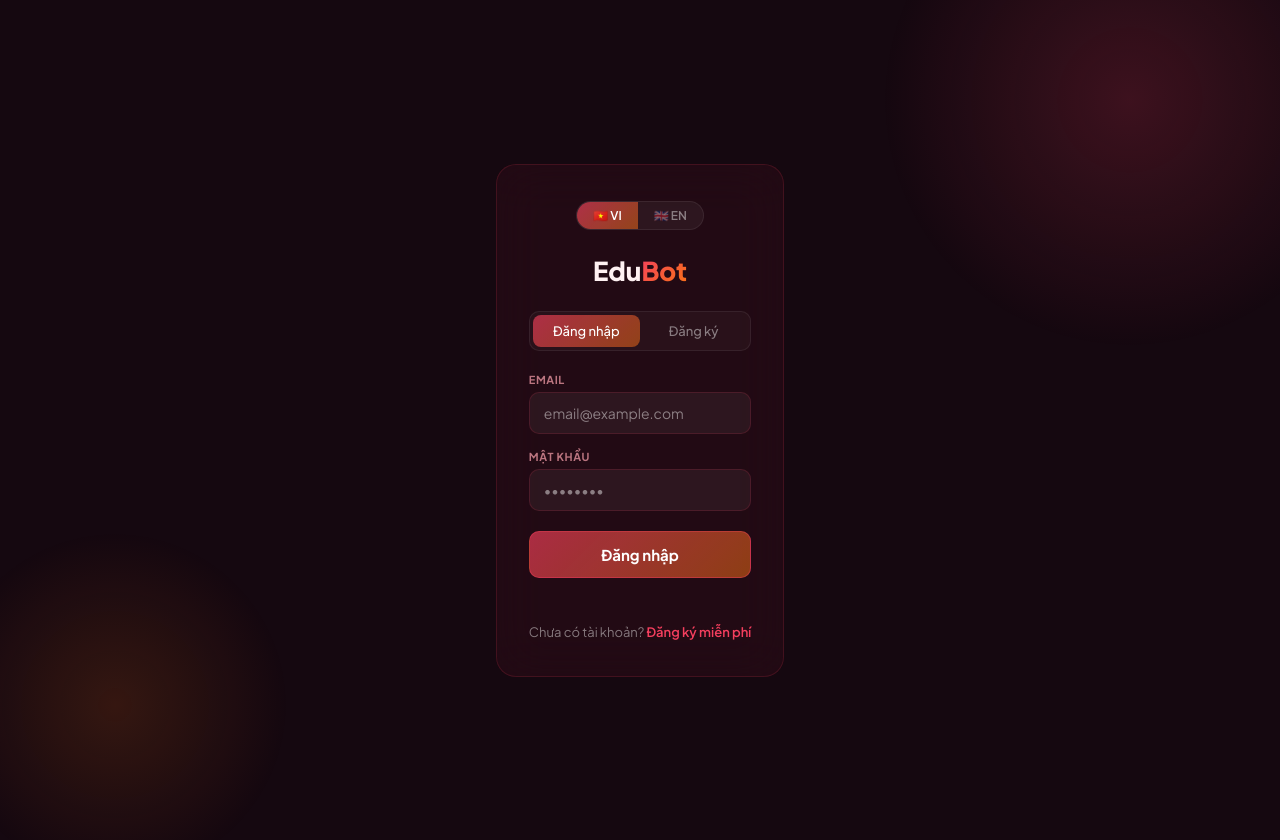
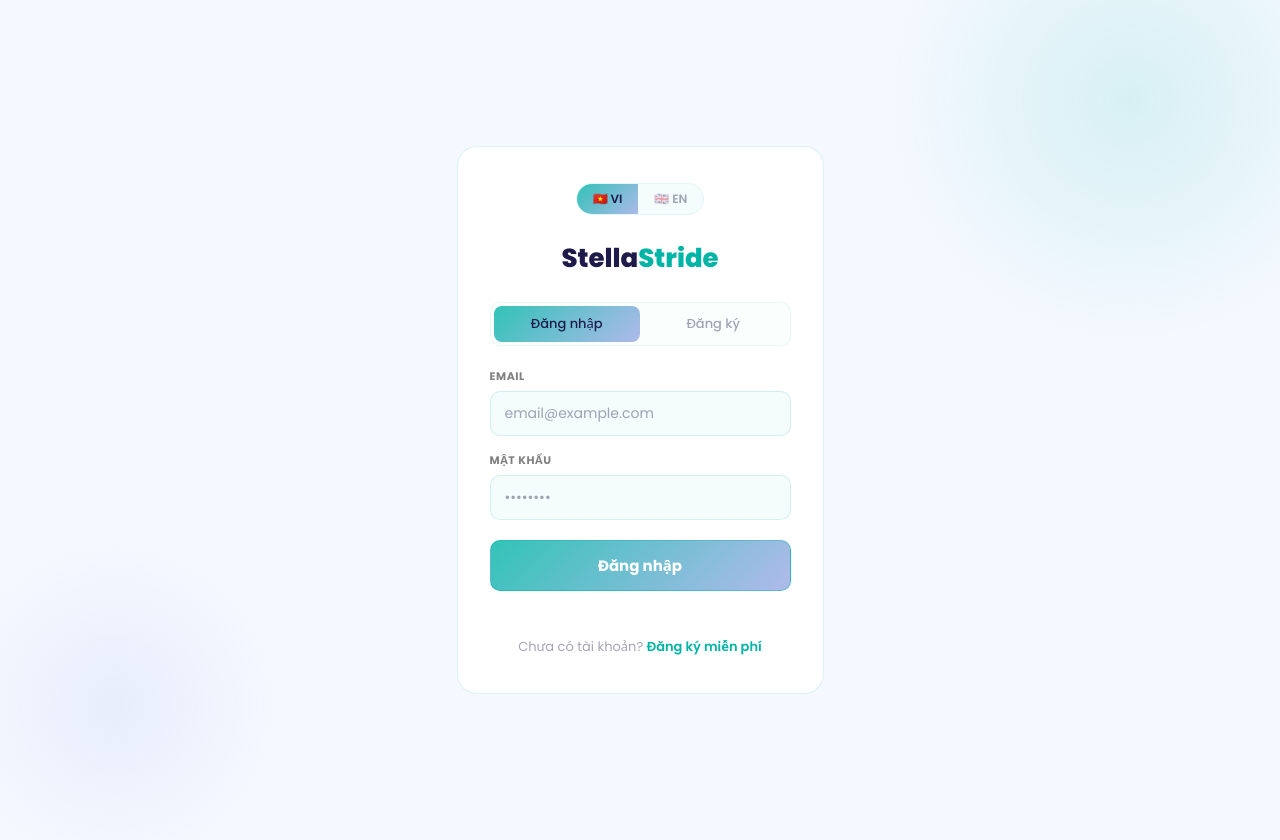
Before and after one commit to Nathan96VN/edubot-vietnam, a website: page public/register.html in a window 1280 px wide. Drawn offline with Linux system fonts and the light colour scheme.

Commit message:
Update branding and styles in register.html

```diff
--- a/public/register.html
+++ b/public/register.html
@@ -3,52 +3,52 @@
 <head>
 <meta charset="UTF-8"/>
 <meta name="viewport" content="width=device-width, initial-scale=1.0"/>
-<title>EduBot — Đăng nhập</title>
-<link href="https://fonts.googleapis.com/css2?family=Plus+Jakarta+Sans:wght@400;500;600;700;800&display=swap" rel="stylesheet"/>
+<title>StellaStride — Đăng nhập</title>
+<link href="https://fonts.googleapis.com/css2?family=Poppins:wght@400;500;600;700;800&display=swap" rel="stylesheet"/>
 <style>
 *{box-sizing:border-box;margin:0;padding:0}
 :root{
-  --bg:#150810;--primary:#F43F5E;--secondary:#F97316;
-  --pg:rgba(244,63,94,0.65);--sg:rgba(249,115,22,0.5);
-  --card:rgba(244,63,94,0.07);--border:rgba(244,63,94,0.15);
-  --border2:rgba(255,255,255,0.07);--text:#FFF1F2;
-  --muted:rgba(253,164,175,0.7);--muted2:rgba(255,255,255,0.45);
-  --font:'Plus Jakarta Sans',system-ui,sans-serif;
+  --bg:#F5F9FF;--primary:#00B4A6;--secondary:#7B8CDE;
+  --pg:rgba(0,180,166,0.8);--sg:rgba(123,140,222,0.6);
+  --card:rgba(0,180,166,0.05);--border:rgba(0,180,166,0.15);
+  --border2:rgba(0,180,166,0.08);--text:#1E1B4B;
+  --muted:rgba(45,45,45,0.6);--muted2:rgba(30,27,75,0.4);
+  --font:'Poppins',system-ui,sans-serif;
 }
-html,body{min-height:100vh;background:var(--bg);color:var(--text);font-family:var(--font);display:flex;align-items:center;justify-content:center;padding:20px;position:relative;overflow:hidden}
+html,body{min-height:100vh;background:#F5F9FF;color:var(--text);font-family:var(--font);display:flex;align-items:center;justify-content:center;padding:20px;position:relative;overflow:hidden}
 .orb{position:fixed;border-radius:50%;pointer-events:none}
-.o1{width:500px;height:500px;background:radial-gradient(circle,rgba(244,63,94,0.18),transparent 70%);top:-150px;right:-100px}
-.o2{width:350px;height:350px;background:radial-gradient(circle,rgba(249,115,22,0.14),transparent 70%);bottom:-80px;left:-60px}
-.card{background:rgba(244,63,94,0.06);backdrop-filter:blur(24px);border:1px solid var(--border);border-radius:20px;padding:36px 32px;width:100%;max-width:400px;position:relative;z-index:1}
-.lang-wrap{display:flex;justify-content:center;background:rgba(255,255,255,0.05);border:1px solid var(--border2);border-radius:20px;overflow:hidden;width:fit-content;margin:0 auto 24px}
+.o1{width:500px;height:500px;background:radial-gradient(circle,rgba(0,180,166,0.12),transparent 70%);top:-150px;right:-100px}
+.o2{width:350px;height:350px;background:radial-gradient(circle,rgba(123,140,222,0.1),transparent 70%);bottom:-80px;left:-60px}
+.card{background:#ffffff;backdrop-filter:blur(24px);border:1px solid var(--border);border-radius:20px;padding:36px 32px;width:100%;max-width:400px;position:relative;z-index:1}
+.lang-wrap{display:flex;justify-content:center;background:rgba(0,180,166,0.04);border:1px solid var(--border2);border-radius:20px;overflow:hidden;width:fit-content;margin:0 auto 24px}
 .lb{padding:6px 16px;font-size:12px;font-weight:600;border:none;background:transparent;color:var(--muted2);cursor:pointer;font-family:var(--font)}
-.lb.on{background:linear-gradient(135deg,var(--pg),var(--sg));color:#fff}
+.lb.on{background:linear-gradient(135deg,var(--pg),var(--sg));color:#1E1B4B}
 .brand{text-align:center;margin-bottom:24px}
-.brand-text{font-size:26px;font-weight:800;color:var(--text)}
-.brand-text span{background:linear-gradient(135deg,var(--primary),var(--secondary));-webkit-background-clip:text;-webkit-text-fill-color:transparent}
-.title{font-size:22px;font-weight:700;text-align:center;margin-bottom:6px;color:var(--text)}
+.brand-text{font-size:26px;font-weight:800;color:#1E1B4B}
+.brand-text span{color:#00B4A6;-webkit-text-fill-color:#00B4A6}
+.title{font-size:22px;font-weight:700;text-align:center;margin-bottom:6px;color:#1E1B4B}
 .subtitle{font-size:13px;color:var(--muted);text-align:center;margin-bottom:28px}
-.tabs{display:flex;background:rgba(255,255,255,0.03);border:1px solid var(--border2);border-radius:10px;padding:3px;margin-bottom:22px}
+.tabs{display:flex;background:rgba(0,180,166,0.02);border:1px solid var(--border2);border-radius:10px;padding:3px;margin-bottom:22px}
 .tab{flex:1;padding:8px;text-align:center;border:none;background:transparent;color:var(--muted2);font-size:13px;font-weight:500;border-radius:8px;cursor:pointer;font-family:var(--font);transition:all 0.2s}
-.tab.on{background:linear-gradient(135deg,var(--pg),var(--sg));color:#fff}
+.tab.on{background:linear-gradient(135deg,var(--pg),var(--sg));color:#1E1B4B}
 .field{margin-bottom:16px}
 .field label{display:block;font-size:11px;font-weight:700;color:var(--muted);text-transform:uppercase;letter-spacing:0.05em;margin-bottom:6px}
-.field input,.field select{width:100%;padding:11px 14px;background:rgba(255,255,255,0.05);border:1px solid var(--border);border-radius:10px;color:var(--text);font-size:14px;font-family:var(--font);outline:none;transition:border-color 0.2s}
-.field input:focus,.field select:focus{border-color:rgba(244,63,94,0.4)}
+.field input,.field select{width:100%;padding:11px 14px;background:rgba(0,180,166,0.04);border:1px solid var(--border);border-radius:10px;color:var(--text);font-size:14px;font-family:var(--font);outline:none;transition:border-color 0.2s}
+.field input:focus,.field select:focus{border-color:rgba(0,180,166,0.4)}
 .field input::placeholder{color:var(--muted2)}
-.field select option{background:#1F0D18;color:var(--text)}
+.field select option{background:#ffffff;color:#1E1B4B}
 .role-wrap{display:flex;gap:8px;margin-bottom:18px}
-.role-btn{flex:1;padding:10px;border-radius:10px;border:1.5px solid var(--border2);background:rgba(255,255,255,0.03);color:var(--muted2);font-size:13px;font-weight:500;cursor:pointer;text-align:center;transition:all 0.2s;font-family:var(--font)}
-.role-btn.on{border-color:rgba(244,63,94,0.4);color:var(--primary);background:rgba(244,63,94,0.08)}
+.role-btn{flex:1;padding:10px;border-radius:10px;border:1.5px solid var(--border2);background:rgba(0,180,166,0.02);color:var(--muted2);font-size:13px;font-weight:500;cursor:pointer;text-align:center;transition:all 0.2s;font-family:var(--font)}
+.role-btn.on{border-color:rgba(0,180,166,0.4);color:var(--primary);background:rgba(0,180,166,0.08)}
 .role-btn.ton.on{border-color:rgba(16,185,129,0.4);color:rgba(110,231,183,0.9);background:rgba(16,185,129,0.08)}
-.submit{width:100%;padding:13px;background:linear-gradient(135deg,var(--pg),var(--sg));border:1px solid rgba(244,63,94,0.4);border-radius:10px;color:#fff;font-size:15px;font-weight:700;cursor:pointer;font-family:var(--font);margin-top:4px;transition:opacity 0.2s}
+.submit{width:100%;padding:13px;background:linear-gradient(135deg,var(--pg),var(--sg));border:1px solid rgba(0,180,166,0.4);border-radius:10px;color:#fff;font-size:15px;font-weight:700;cursor:pointer;font-family:var(--font);margin-top:4px;transition:opacity 0.2s}
 .submit:hover{opacity:0.88}
 .submit:disabled{opacity:0.5;cursor:not-allowed}
 .err{color:rgba(252,165,165,0.9);font-size:13px;text-align:center;margin-top:10px;min-height:18px}
 .switch{text-align:center;margin-top:18px;font-size:13px;color:var(--muted2)}
 .switch a{color:var(--primary);text-decoration:none;font-weight:600}
 .switch a:hover{text-decoration:underline}
-.divider{height:1px;background:rgba(255,255,255,0.06);margin:18px 0}
+.divider{height:1px;background:rgba(0,180,166,0.1);margin:18px 0}
 .sp2{width:16px;height:16px;border:2px solid rgba(255,255,255,0.2);border-top-color:#fff;border-radius:50%;animation:rn .7s linear infinite;display:inline-block;vertical-align:middle;margin-right:6px}
 @keyframes rn{to{transform:rotate(360deg)}}
 </style>
@@ -62,7 +62,7 @@ html,body{min-height:100vh;background:var(--bg);color:var(--text);font-family:va
     <button class="lb on" id="lvi" onclick="setLang('vi')">🇻🇳 VI</button>
     <button class="lb" id="len" onclick="setLang('en')">🇬🇧 EN</button>
   </div>
-  <div class="brand"><span class="brand-text">Edu<span>Bot</span></span></div>
+  <div class="brand"><span class="brand-text">Stella<span>Stride</span></span></div>
   <div class="tabs">
     <button class="tab on" id="tab-login" onclick="setMode('login')" id="t0">Đăng nhập</button>
     <button class="tab" id="tab-reg" onclick="setMode('reg')" id="t1">Đăng ký</button>
```
